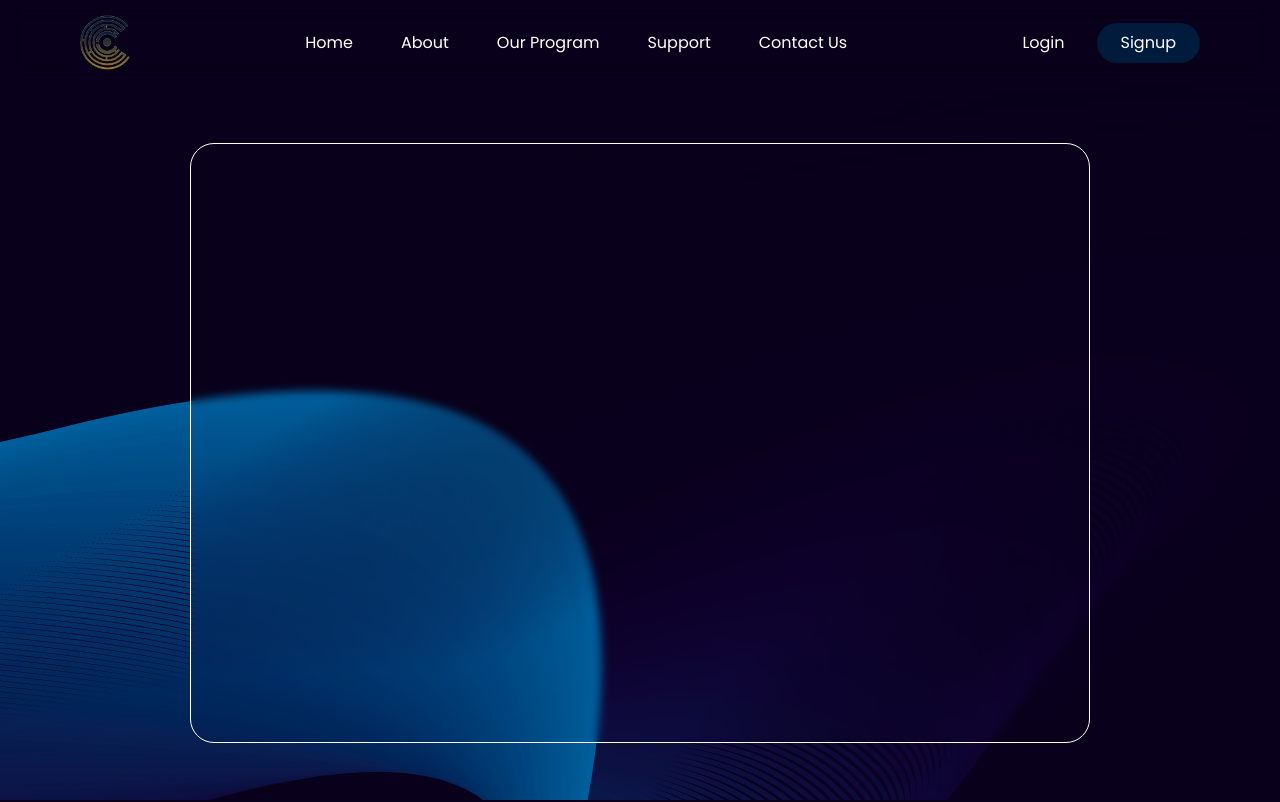
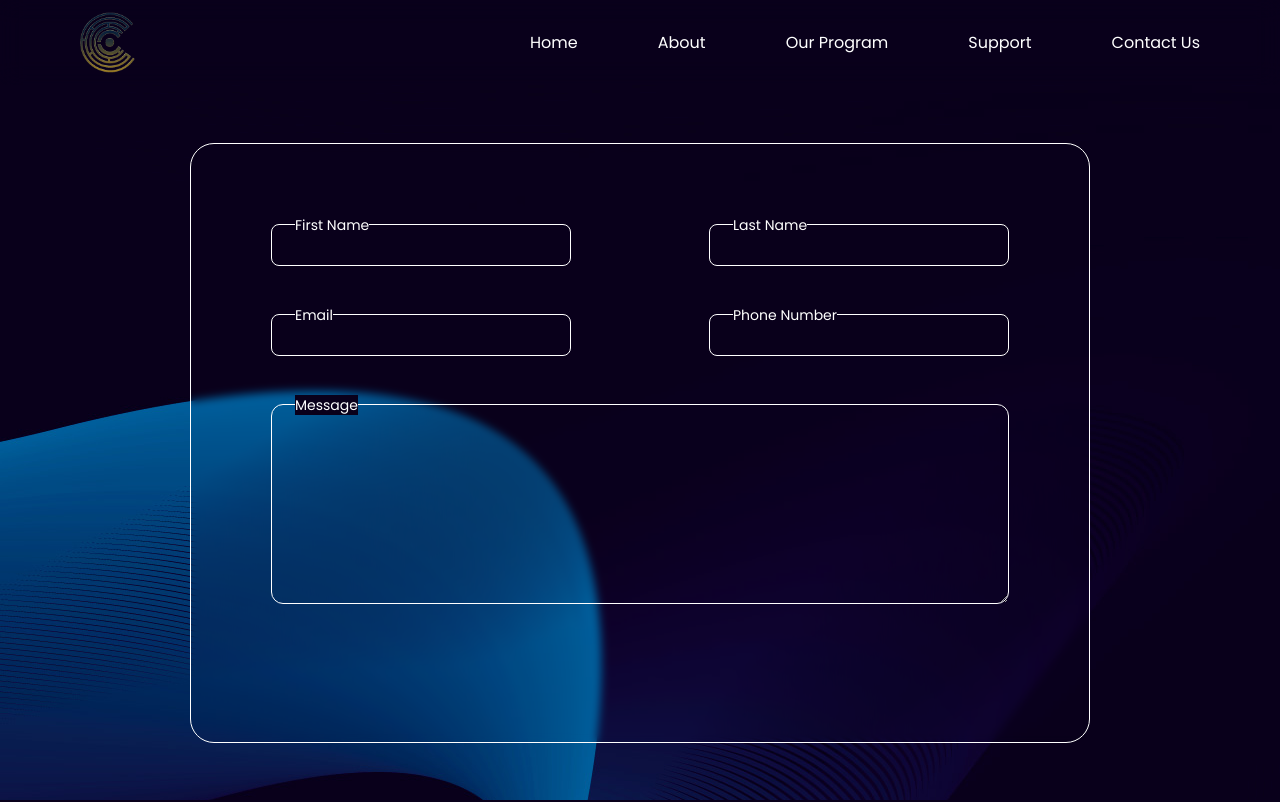
Before and after one commit to cruxnd/cruxnd, a Next.js app: page /contact in a window 1280 px wide. Shown: the top 802 px of the page. Built offline with nearby package versions, Linux system fonts and the light colour scheme.

Commit message:
build: worked on the contact form

```diff
--- a/app/contact/page.tsx
+++ b/app/contact/page.tsx
@@ -2,7 +2,7 @@ import ContactForm from "@/components/ContactForm";
 
 export default function ContactPage() {
   return(
-    <div>
+    <div className="h-[calc(100vh-85px)] bg-[url('/images/herobg.jpg')] flex justify-center items-center">
       <ContactForm />
     </div>
   )
--- a/components/ContactForm.tsx
+++ b/components/ContactForm.tsx
@@ -1,9 +1,93 @@
+"use client";
+
+import FormValueProps from "@/types";
+import { useForm } from "react-hook-form";
+
 export default function ContactForm() {
-  return(
-    <div className="h-[calc(100vh-85px)] bg-[url('/images/herobg.jpg')] flex justify-center items-center">
-      <form action="submit" className="w-[900px] h-[600px] backdrop-blur-sm border border-white bg-transparent rounded-3xl">
+  const {
+    register,
+    setValue,
+    handleSubmit,
+    formState: { errors },
+  } = useForm<FormValueProps>();
+  const onSubmit = handleSubmit((data) => console.log(data));
 
-      </form>
-    </div>
-  )
+  return (
+    <form
+      onSubmit={onSubmit}
+      className="w-[900px] h-[600px] backdrop-blur-sm border border-white bg-transparent rounded-3xl p-20"
+    >
+      <div className="flex justify-between mb-12">
+        <div className="lg:w-[300px] flex flex-col relative">
+          <label
+            htmlFor="name"
+            className="text-sm absolute -top-[9px] left-6 pointer-events-none"
+          >
+            First Name
+          </label>
+          <input
+            type="text"
+            className="border border-white px-6 py-2 rounded-lg"
+            {...register("firstName")}
+          />
+        </div>
+
+        <div className="lg:w-[300px] flex flex-col relative">
+          <label
+            htmlFor="name"
+            className="text-sm absolute -top-[9px] left-6 pointer-events-none"
+          >
+            Last Name
+          </label>
+          <input
+            type="text"
+            className="border border-white px-6 py-2 rounded-lg"
+            {...register("lastName")}
+          />
+        </div>
+      </div>
+
+      <div className="flex justify-between mb-12">
+        <div className="lg:w-[300px] flex flex-col relative">
+          <label
+            htmlFor="name"
+            className="text-sm absolute -top-[9px] left-6 pointer-events-none"
+          >
+            Email
+          </label>
+          <input
+            type="text"
+            className="border border-white px-6 py-2 rounded-lg"
+            {...register("email")}
+          />
+        </div>
+
+        <div className="lg:w-[300px] flex flex-col relative">
+          <label
+            htmlFor="name"
+            className="text-sm absolute -top-[9px] left-6 pointer-events-none"
+          >
+            Phone Number
+          </label>
+          <input
+            type="text"
+            className="border border-white bg-transparent px-6 py-2 rounded-lg"
+            {...register("number")}
+          />
+        </div>
+      </div>
+
+      <div className="relative bg-transparent">
+        <label
+            htmlFor="name"
+            className="text-sm absolute -top-[9px] left-6 pointer-events-none"
+          >
+            Message
+          </label>
+          <textarea className="border border-white rounded-xl w-full h-[200px] bg-transparent">
+
+          </textarea>
+        </div>
+    </form>
+  );
 }
--- a/components/Navbar.tsx
+++ b/components/Navbar.tsx
@@ -8,36 +8,36 @@ export default function Navbar() {
         <Image
           src="/images/logo.png"
           alt="logo"
-          width={50}
+          width={55}
           height={50}
           className="bg-transparent "
         />
       </Link>
       <div className="bg-transparent">
-        <Link href="/" className="mr-12 bg-transparent">
+        <Link href="/" className="mr-20 bg-transparent">
           Home
         </Link>
-        <Link href="/about_us" className="mr-12 bg-transparent">
+        <Link href="/about_us" className="mr-20 bg-transparent">
           About
         </Link>
-        <Link href="/program" className="mr-12 bg-transparent">
+        <Link href="/program" className="mr-20 bg-transparent">
           Our Program
         </Link>
-        <Link href="/support" className="mr-12 bg-transparent">
+        <Link href="/support" className="mr-20 bg-transparent">
           Support
         </Link>
         <Link href="/contact" className="bg-transparent">
           Contact Us
         </Link>
       </div>
-      <div className="bg-transparent">
+      {/* <div className="bg-transparent">
         <button className="mr-8">
           Login
         </button>
         <button className="px-6 py-2 rounded-full bg-blue-1 text-white">
           Signup
         </button>
-      </div>
+      </div> */}
     </div>
   );
 }
--- /dev/null
+++ b/types/index.ts
@@ -0,0 +1,7 @@
+export default interface FormValueProps {
+  firstName: string;
+  lastName: string;
+  email: string;
+  number: string;
+  message: string;
+}
```
